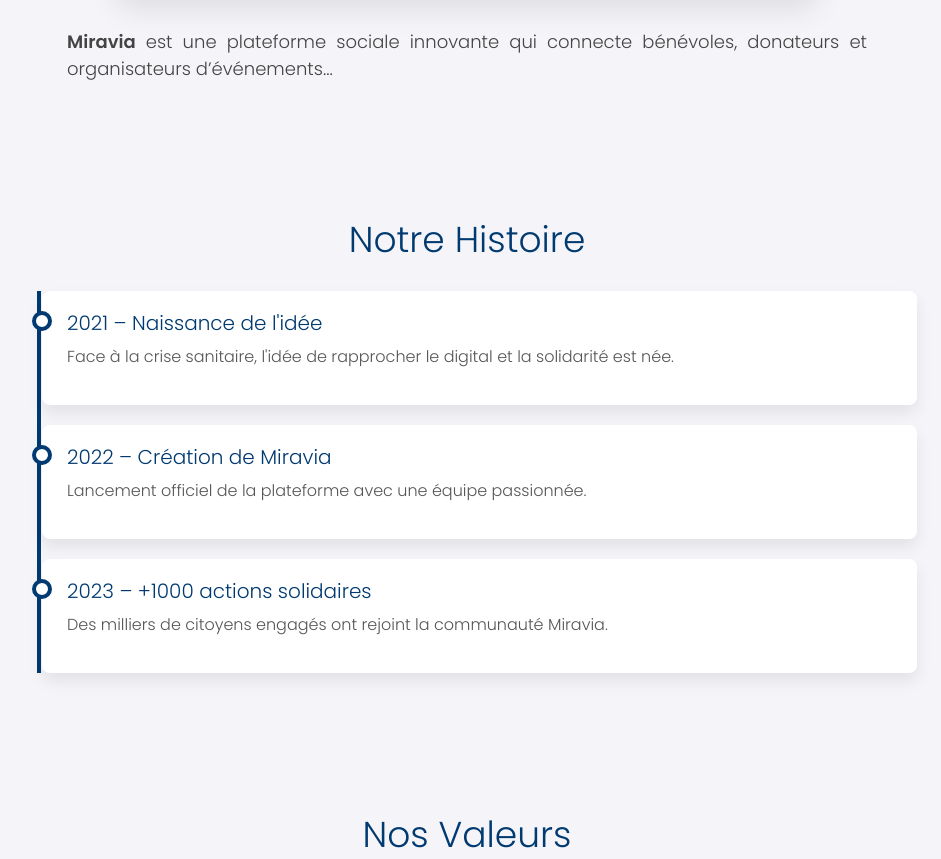
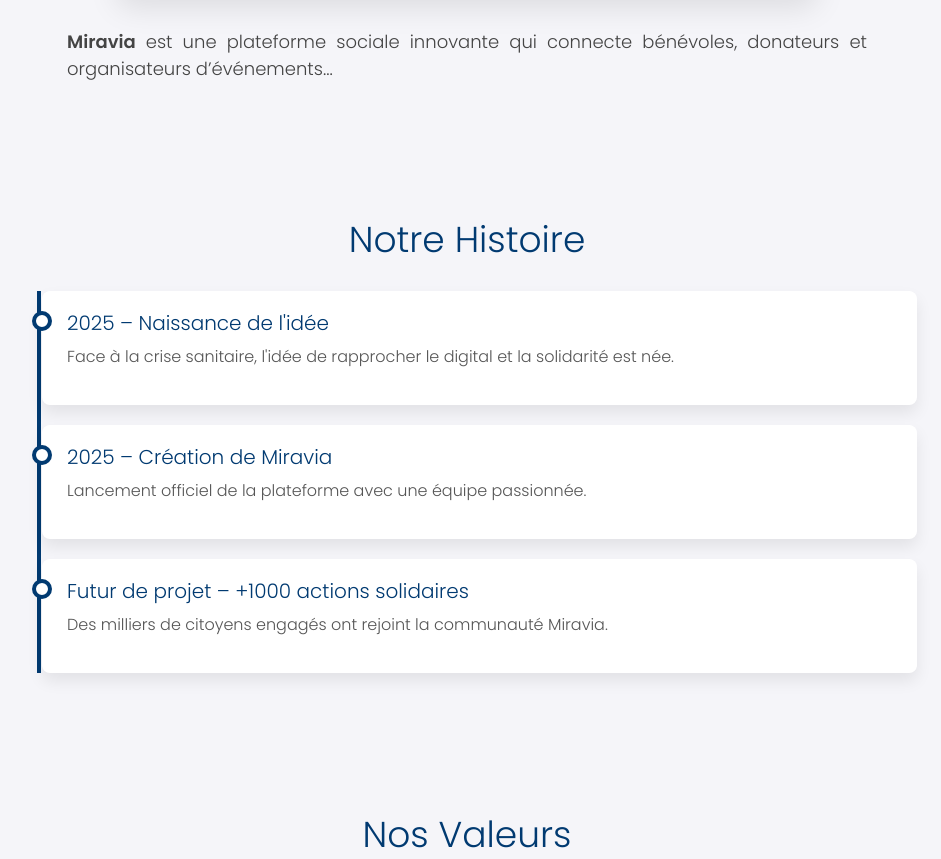
Before and after one commit to Mohamed-Ben-Naima/SymfonyMiraVia, a Symfony app: template templates/Partenaire/about/index.html.twig in a window 1280 px wide. Shown: the part 1179-2038 px from the top of the page, without its empty margins (298-1239 px from the left). Run offline with Twig, Linux system fonts and the light colour scheme; the template is opened without the code that fills it, so the values that code supplies are empty; style sheets or scripts are compiled from the project's sources; some libraries are stand-ins or nearby versions.

Commit message:
quelques changements

```diff
--- a/templates/Partenaire/about/index.html.twig
+++ b/templates/Partenaire/about/index.html.twig
@@ -24,8 +24,6 @@
     <a href="#about" class="btn">Découvrir notre mission</a>
   </div>
 </div>
-
-
     <!-- À propos -->
     <section id="about" class="about-content" data-aos="fade-up">
      <img src="{{ asset('images-partner/3planet1-960x640 - Ryan Zhuo.jpg') }}" alt="Présentation Miravia">
@@ -33,21 +31,20 @@
         <p><strong>Miravia</strong> est une plateforme sociale innovante qui connecte bénévoles, donateurs et organisateurs d’événements...</p>
       </div>
     </section>
-
     <!-- Notre histoire -->
     <section data-aos="fade-up">
       <h2>Notre Histoire</h2>
       <div class="timeline">
         <div class="timeline-item">
-          <h4>2021 – Naissance de l'idée</h4>
+          <h4>2025 – Naissance de l'idée</h4>
           <p>Face à la crise sanitaire, l'idée de rapprocher le digital et la solidarité est née.</p>
         </div>
         <div class="timeline-item">
-          <h4>2022 – Création de Miravia</h4>
+          <h4>2025 – Création de Miravia</h4>
           <p>Lancement officiel de la plateforme avec une équipe passionnée.</p>
         </div>
         <div class="timeline-item">
-          <h4>2023 – +1000 actions solidaires</h4>
+          <h4>Futur de projet – +1000 actions solidaires</h4>
           <p>Des milliers de citoyens engagés ont rejoint la communauté Miravia.</p>
         </div>
       </div>
```
Also changed, not shown: src/Controller/Partenaire/AboutController.php (line endings or trailing spaces).
